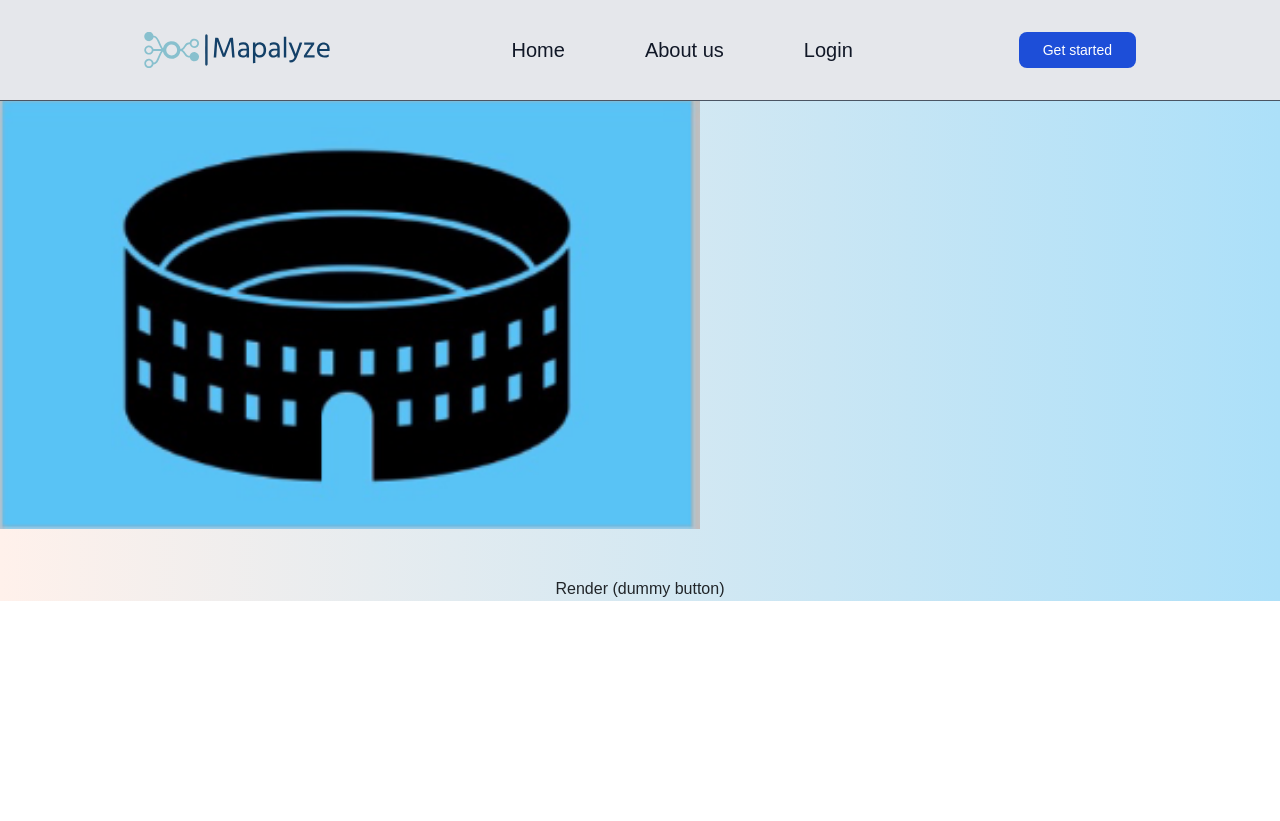
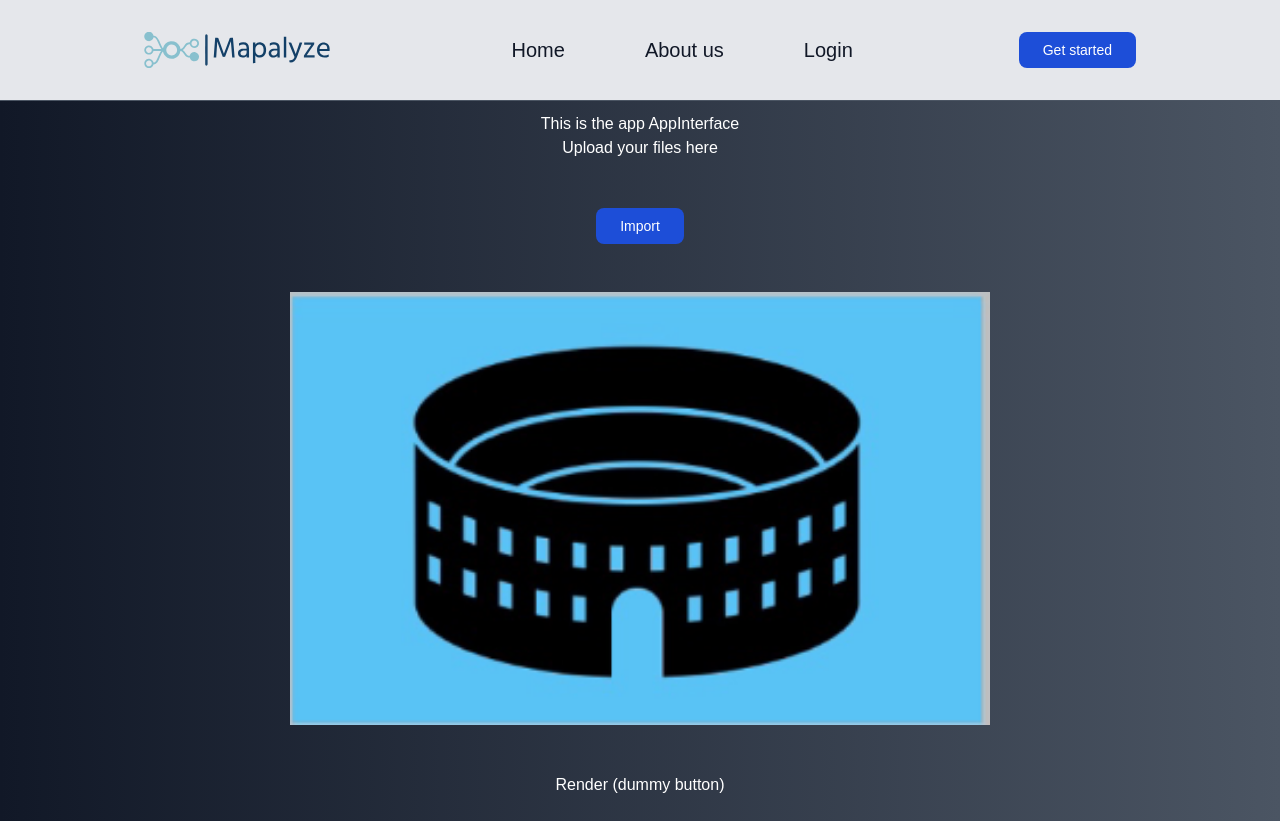
Before and after one commit to Ehtishammushtaq/EECS581-Capstone, a React (Create React App) app in the folder Mapalyze/Mapalyze/ClientApp/: page /App in a window 1280 px wide. Before the commit the page ends 800 px from the top, so only its background shows below. Built offline with nearby package versions, Linux system fonts and the light colour scheme.

Commit message:
Some formatting fixes
Some formatting fixes

```diff
--- a/Mapalyze/Mapalyze/ClientApp/src/components/AppInterface.js
+++ b/Mapalyze/Mapalyze/ClientApp/src/components/AppInterface.js
@@ -37,10 +37,11 @@ export class AppInterface extends Component {
 
   render() {
     return (
-      <div className={classes.appinterface}>
+      <div className="relative min-h-screen flex items-center justify-center bg-gradient-to-b from-gray-900 to-gray-600 bg-gradient-to-r dark:bg-gradient-to-b from-gray-900 to-gray-600 bg-gradient-to-r'">
+        <div className='flex flex-col items-center justify-center text-left text-white ml-36 mr-36 mt-28'>
         <p>This is the app AppInterface</p>
         <p>Upload your files here</p>
-        <button onClick={this.handleFileInputClick}>Import</button>
+        <button onClick={this.handleFileInputClick} type="button" className="text-white bg-blue-700 hover:bg-blue-800 focus:ring-4 focus:outline-none focus:ring-blue-300 font-medium rounded-lg text-sm px-4 py-2 text-center mr-3 md:mr-0 dark:bg-blue-600 dark:hover:bg-blue-700 dark:focus:ring-blue-800 mt-5">Import</button>
         <br/>
         <br/>
         <img src = {Dummyrender} alt="Dummy render" width="700" height="500"></img>
@@ -57,6 +58,7 @@ export class AppInterface extends Component {
           onChange={this.handleFileInputChange}
         />
       </div>
+      </div>
     );
   }
 }
```
